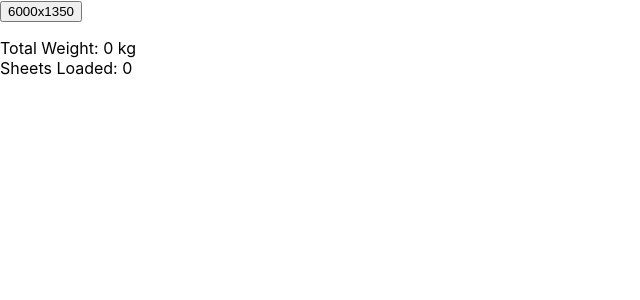
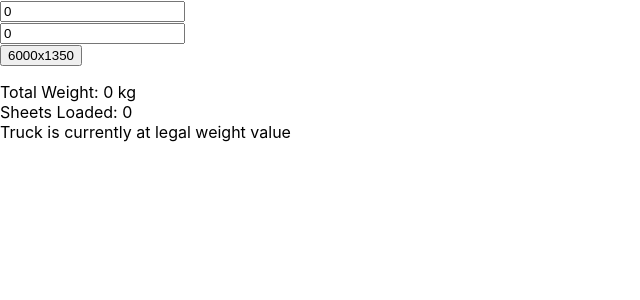
Before and after one commit to xenonth/project-weightwatcher, a React (Create React App) app in the folder project-weightwatcher-app/: page / in a window 1280 px wide. Shown: the top 300 px of the page, without its empty margins (0-640 px from the left). Built offline with nearby package versions, Linux system fonts and the light colour scheme.

Commit message:
changed how many to an input field with logic firing onclick of dimension type.

```diff
--- a/project-weightwatcher-app/src/components/gyprockButtons/PBoard.js
+++ b/project-weightwatcher-app/src/components/gyprockButtons/PBoard.js
@@ -7,40 +7,54 @@ class PBoard extends React.Component {
         this.state = {
             count: 0,
             sheetsLoaded: 0,
+            howMany: 0,
+            truckWeight: 0,
+            message: "Truck is currently at legal weight value"
         }
     }
 
-  /* multiply(props) {
+    handleHowMany = event => {
+        this.setState({
+            howMany: event.target.value,
+        })
+    }
 
+    handleTruck = event => {
+        this.setState({
+            truckWeight: event.target.value,
+        })
+    }
 
-       return loadNumber * weightValue
-   } */
-
-    componentDidMount() {}
-    // logic to add to count state
-
+    wieghtComparison() {
+        if (this.state.count > this.state.truckWeight) {
+            this.setState({message: "Truck is Overweight"})
+        }
+    }
 
     render() {
 
         return (
             <div>
+                <input name="howMany" type="Number" placeholder="How many sheets?" value={this.state.howMany} onChange={this.handleHowMany} />
+                <br></br>
+                <input name="truckWeight" type="Number" placeholder="Truck Weight?" value={this.state.truckWeight} onChange={this.handleTruck} />
+                <br></br>
                 <button onClick={() => {
-                    // look into modals this is just a temporary solution!
-                    let loadNumber = Number(prompt("How many Sheets of this type are being loaded?"))
-                    while (isNaN(loadNumber)) {
-                        loadNumber = Number(prompt("Please enter a numerical value for the number of sheets being loaded!"));
-                      }
+                    this.wieghtComparison ()
                     this.setState((state) => ({
-                        count: state.count + (44 * loadNumber),
-                        sheetsLoaded: state.sheetsLoaded + (1 * loadNumber)
+                        count: state.count + (44 * this.state.howMany),
+                        sheetsLoaded: state.sheetsLoaded + (1 * this.state.howMany)
                       }));
                 }}>
                     6000x1350
                 </button>
                 <p>
+                    {/* function for if truck weight is below 2000 kg change text to red or green */}
                     Total Weight: {this.state.count} kg
                     <br></br>
                     Sheets Loaded: {this.state.sheetsLoaded}
+                    <br></br>
+                    {this.state.message}
                 </p>
 
             </div>
```
